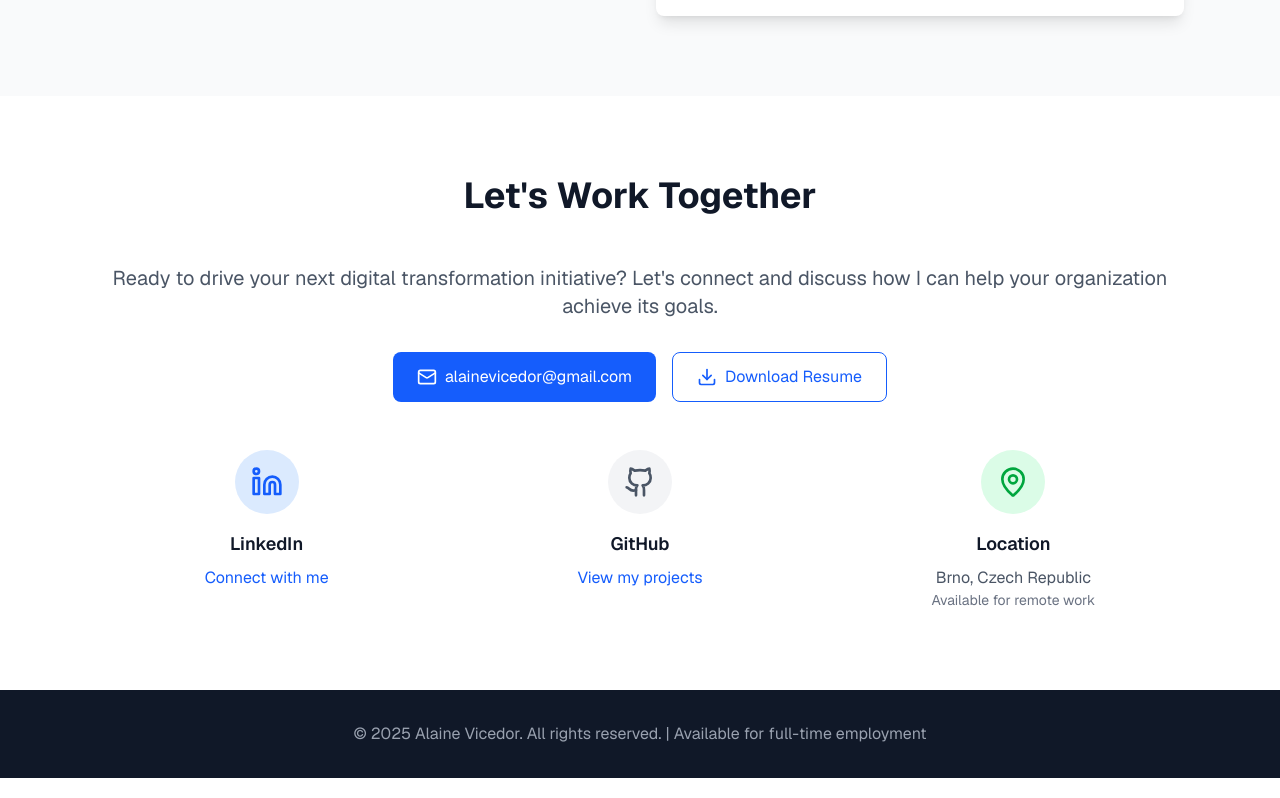
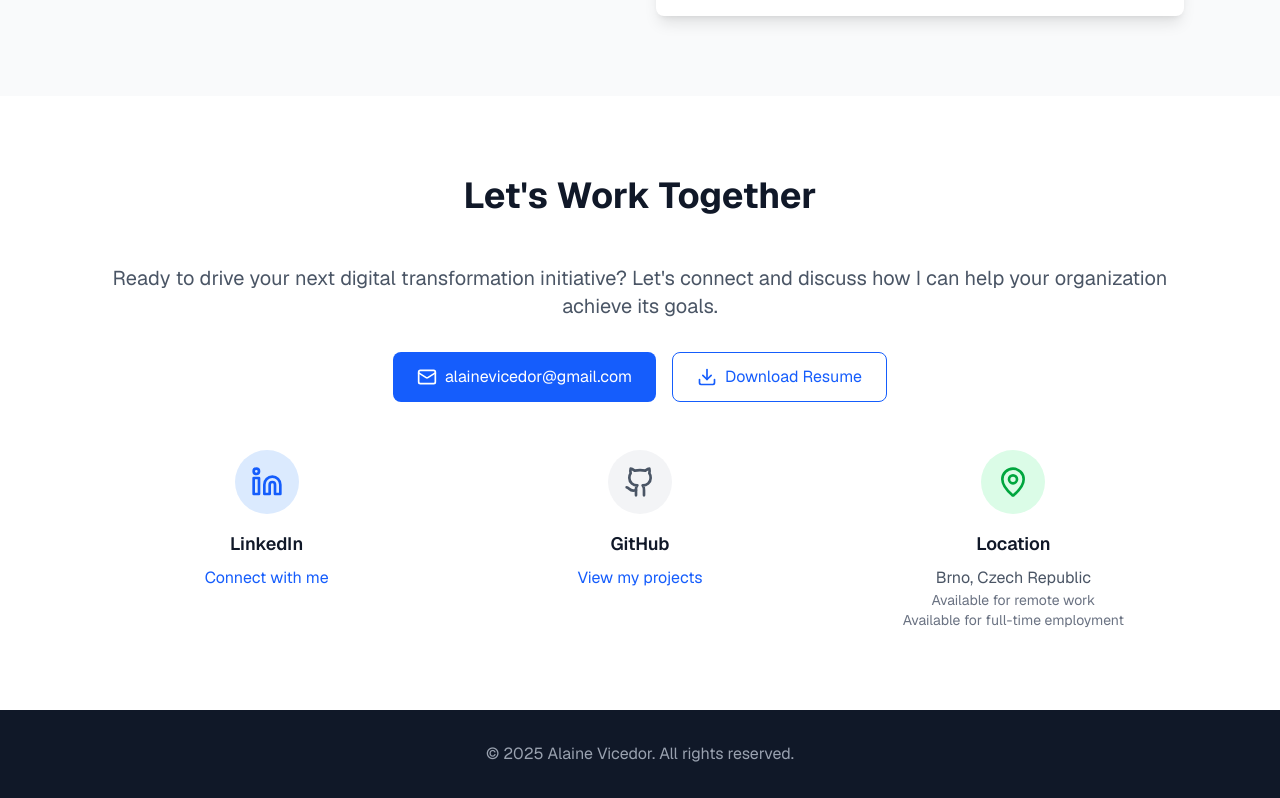
Before and after one commit to chrzsyne/alaine-vicedor-website, a Next.js app: page / in a window 1280 px wide. Shown: the part 4696-5494 px from the top of the page. Built offline with nearby package versions, Linux system fonts and the light colour scheme.

Commit message:
Move employment availability text from footer to contact section
- Remove 'Available for full-time employment' from footer
- Add 'Available for full-time employment' below 'Available for remote work' in contact section
- Improve contact section layout and information hierarchy

```diff
--- a/src/app/page.tsx
+++ b/src/app/page.tsx
@@ -533,6 +533,7 @@ export default function Home() {
                 <h3 className="text-lg font-semibold mb-2">Location</h3>
                 <p className="text-gray-600 dark:text-gray-300">Brno, Czech Republic</p>
                 <p className="text-sm text-gray-500 dark:text-gray-400">Available for remote work</p>
+                <p className="text-sm text-gray-500 dark:text-gray-400">Available for full-time employment</p>
               </div>
             </div>
           </div>
@@ -542,8 +543,8 @@ export default function Home() {
       {/* Footer */}
       <footer className="bg-gray-900 dark:bg-black text-white py-8">
         <div className="max-w-6xl mx-auto px-4 sm:px-6 lg:px-8 text-center">
-          <p className="text-gray-400">
-            © 2025 Alaine Vicedor. All rights reserved. | Available for full-time employment
+            <p className="text-gray-400">
+            © 2025 Alaine Vicedor. All rights reserved.
           </p>
         </div>
       </footer>
```
